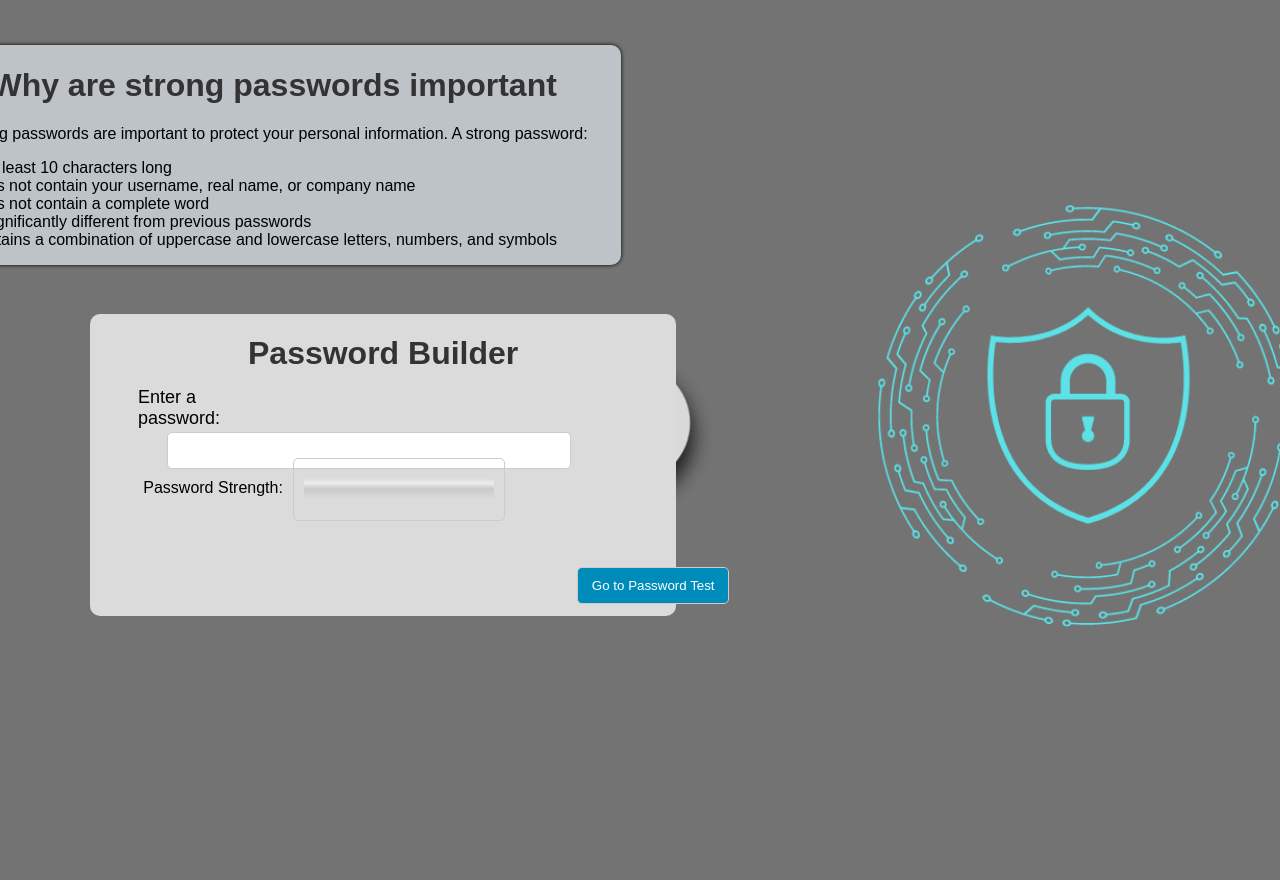
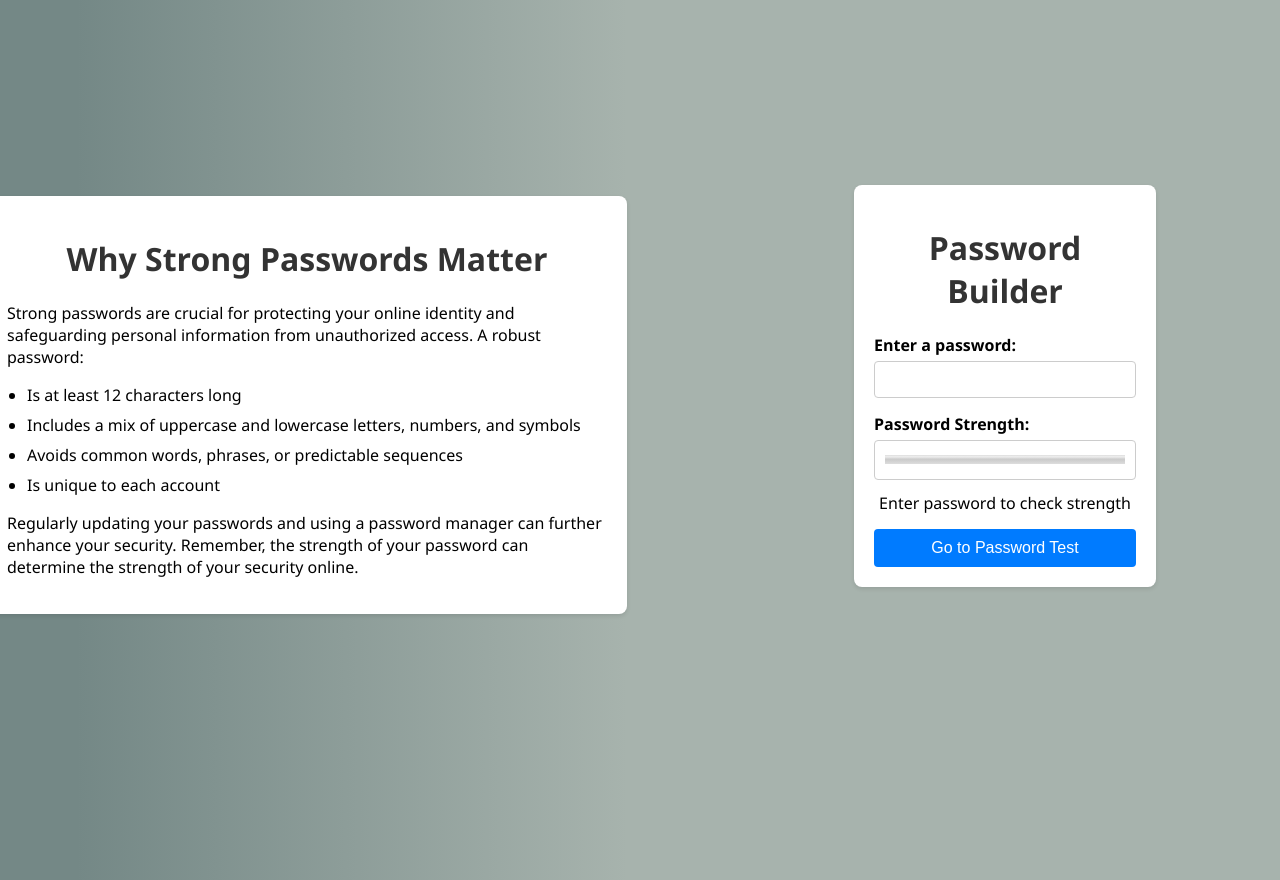
Before and after one commit to SKel1817/secure-a-key, a Flask app: page /passwordBuilder in a window 1280 px wide. Before the commit the page ends 627 px from the top, so only its background shows below. Run offline with Flask 3, Linux system fonts and the light colour scheme.

Commit message:
password builder pretty

```diff
--- a/templates/passwordBuilder.html
+++ b/templates/passwordBuilder.html
@@ -1,193 +1,174 @@
 <!DOCTYPE html>
-<html>
+<html lang="en">
 <head>
+    <meta charset="UTF-8">
+    <meta name="viewport" content="width=device-width, initial-scale=1.0">
     <title>Password Builder</title>
     <style>
         body {
-            background-image: url('../static/password.png'); /* Update with the correct path to your image */
-            background-size: cover;
-            font-family: 'Arial', sans-serif;
+            font-family: 'Segoe UI', Tahoma, Geneva, Verdana, sans-serif;
+            background: rgb(116,136,134);
+            background: linear-gradient(90deg, rgba(116,136,134,1) 6%, rgba(167,179,173,1) 49%);
+            margin: 0;
+            padding: 20px;
             display: flex;
+            flex-direction: column;
             align-items: center;
-            justify-content: center;
-            height: 100vh;
-            margin: 0;
+            gap: 20px;
+            min-height: 100vh;
         }
-        .text{
+
+        .container, .info-card {
+            max-width: 600px;
+            background: #fff;
+            padding: 20px;
+            border-radius: 8px;
+            box-shadow: 0 2px 4px rgba(0, 0, 0, 0.1);
+        }
+
+        h1 {
+            color: #333;
             text-align: center;
         }
-        .container {
+
+        .form-group {
+            margin-bottom: 15px;
+        }
+
+        label {
+            display: block;
+            margin-bottom: 5px;
+            font-weight: 600;
+        }
+
+        input[type="password"], meter {
+            width: 100%;
+            padding: 10px;
+            border: 1px solid #ccc;
+            border-radius: 4px;
+            box-sizing: border-box;
+        }
+
+        button {
+            width: 100%;
+            padding: 10px;
+            border: none;
+            border-radius: 4px;
+            background-color: #007bff;
+            color: white;
+            font-size: 16px;
+            cursor: pointer;
+            transition: background-color 0.3s ease;
+        }
+
+        button:hover {
+            background-color: #0056b3;
+        }
+
+        #strength-text {
             text-align: center;
+            margin-top: 10px;
         }
-        h1 {
-            text-align: center;
-            color: #333;
+
+        .info-card p, .info-card ul {
+            margin-top: 0;
+            margin-bottom: 1em;
         }
-        label, input, button, meter {
-            display: block;
-            width: 100%;
-            margin-bottom: 10px;
+
+        .info-card ul {
+            padding-left: 20px;
         }
-        input, button, meter {
-            padding: 10px;
-            border-radius: 5px;
-            border: 1px solid #ccc;
+
+        .info-card li {
+            margin-bottom: 0.5em;
         }
-        button {
-            background-color: #008CBA;
-            color: white;
-            cursor: pointer;
-        }
-        button:hover {
-            background-color: #005f73;
-        }
-        /* Container */
-.container{
- transform:translatex(90px) translatey(65px);
- background-color:#dbdbdb;
- width:704px !important;
- border-top-left-radius:10px;
- border-top-right-radius:10px;
- border-bottom-left-radius:10px;
- border-bottom-right-radius:10px;
- height:302px;
+        /* Info card */
+.info-card{
+ transform:translatex(-333px) translatey(-246px);
 }
 
-/* Text */
-.text{
- transform:translatex(-138px) translatey(-250px);
- background-color:#bdc3c7;
- border-top-left-radius:10px;
- box-shadow:0px 0px 4px 0px #000000;
- background-blend-mode:darken;
- border-top-right-radius:10px;
- border-bottom-left-radius:10px;
- border-bottom-right-radius:10px;
- width:833px;
-}
-
-/* Password */
-#password{
- width:382px;
- position:relative;
- left:3px;
- transform:translatex(74px) translatey(-14px);
+/* Container */
+.container{
+ transform:translatex(365px) translatey(165px);
+ min-height:323px;
+ width:262px;
 }
 
 /* Strength meter */
 #strength-meter{
- min-height:63px;
- width:212px;
- transform:translatex(203px) translatey(-72px);
+ min-height:40px;
 }
 
-/* List Item */
-li:nth-child(1),.text li:nth-child(2),.text li:nth-child(3),.text ul li:nth-child(4),.text ul li:nth-child(5){
- text-align:left !important;
-}
-
-/* Button */
-.container button{
- width:26%;
- transform:translatex(483px) translatey(-39px);
-}
-
-/* Label */
-.container label:nth-child(2){
- text-align:left;
- width:21%;
- min-height:31px;
- font-size:18px;
- transform:translatex(48px) translatey(-7px);
-}
-
-/* Label */
-.container label:nth-child(4){
- width:28%;
- transform:translatex(41px) translatey(-14px);
- min-height:27px;
-}
-
-/* Strength text */
-#strength-text{
- display:inline-block;
- height:19px;
- width:122px;
- transform:translatex(119px) translatey(-125px);
- position:relative;
- top:6px;
-}
-/* Text */
-.text{
- transform:translatex(-659px) translatey(-245px);
-}
-
-/* Button */
-.container button{
- transform:translatex(487px) translatey(-59px);
-}
 
     </style>
-    <title>Password Builder</title>
+</head>
+<body>
+    <div class="container">
+        <h1>Password Builder</h1>
+        <div class="form-group">
+            <label for="password">Enter a password:</label>
+            <input type="password" id="password" oninput="validatePassword()">
+        </div>
+        <div class="form-group">
+            <label for="strength-meter">Password Strength:</label>
+            <meter id="strength-meter" min="0" max="100" value="0"></meter>
+            <div id="strength-text">Enter password to check strength</div>
+        </div>
+        <button onclick="redirectToTestPage()">Go to Password Test</button>
+    </div>
+
+    <div class="info-card">
+        <h1>Why Strong Passwords Matter</h1>
+        <p>Strong passwords are crucial for protecting your online identity and safeguarding personal information from unauthorized access. A robust password:</p>
+        <ul>
+            <li>Is at least 12 characters long</li>
+            <li>Includes a mix of uppercase and lowercase letters, numbers, and symbols</li>
+            <li>Avoids common words, phrases, or predictable sequences</li>
+            <li>Is unique to each account</li>
+        </ul>
+        <p>Regularly updating your passwords and using a password manager can further enhance your security. Remember, the strength of your password can determine the strength of your security online.</p>
+    </div>
+
     <script>
         function validatePassword() {
             var password = document.getElementById("password").value;
             var strengthMeter = document.getElementById("strength-meter");
             var strengthText = document.getElementById("strength-text");
 
-            // Password validation logic goes here
-            var hasUppercase = /[A-Z]/.test(password);
-            var hasNumber = /[0-9]/.test(password);
-            var hasSpecialCharacter = /[!@#$%^&*()_+\-=\[\]{};':"\\|,.<>\/?]/.test(password);
-            var isOvertenCharacters = password.length >= 10;
+            var strength = 0;
+            if (password.match(/[a-z]+/)) {
+                strength += 20;
+            }
+            if (password.match(/[A-Z]+/)) {
+                strength += 20;
+            }
+            if (password.match(/[0-9]+/)) {
+                strength += 20;
+            }
+            if (password.match(/[\W]+/)) {
+                strength += 20;
+            }
+            if (password.length >= 8) {
+                strength += 20;
+            }
 
-            if (hasUppercase && hasNumber && hasSpecialCharacter && isOvertenCharacters) {
-                strengthMeter.value = 100;
+            strengthMeter.value = strength;
+
+            if (strength < 40) {
+                strengthText.innerHTML = "Weak";
+            } else if (strength < 60) {
+                strengthText.innerHTML = "Moderate";
+            } else if (strength < 80) {
+                strengthText.innerHTML = "Good";
+            } else {
                 strengthText.innerHTML = "Strong";
             }
-            else if (hasUppercase && hasNumber && isOvertenCharacters) {
-                strengthMeter.value = 75;
-                strengthText.innerHTML = "Moderate";
-            }
-            else if (hasUppercase && hasNumber) {
-                strengthMeter.value = 50;
-                strengthText.innerHTML = "Moderate";
-            }
-            else if (hasUppercase) {
-                strengthMeter.value = 25;
-                strengthText.innerHTML = "Weak";
-            }
-            else {
-                strengthMeter.value = 0;
-                strengthText.innerHTML = "Very Weak";
-            }
         }
+
         function redirectToTestPage() {
-        var password = document.getElementById("password").value; // Correctly capture the password value
-        window.location.href = "/passwordTest?password=" + encodeURIComponent(password);
+            var password = document.getElementById("password").value;
+            window.location.href = "/passwordTest?password=" + encodeURIComponent(password);
         }
     </script>
-</head>
-<body>
-    <div class="container">
-        <h1>Password Builder</h1>
-        <label for="password">Enter a password:</label>
-        <input type="password" id="password" onkeyup="validatePassword()" />
-
-        <label for="strength-meter">Password Strength:</label>
-        <meter id="strength-meter" min="0" max="100" value="0"></meter>
-        <span id="strength-text"></span>
-        <button onclick="redirectToTestPage()">Go to Password Test</button>
-    </div>
-    <div class="text">
-        <h1>Why are strong passwords important</h1>
-        <p>Strong passwords are important to protect your personal information. A strong password:</p>
-        <ul>
-            <li>Is at least 10 characters long</li>
-            <li>Does not contain your username, real name, or company name</li>
-            <li>Does not contain a complete word</li>
-            <li>Is significantly different from previous passwords</li>
-            <li>Contains a combination of uppercase and lowercase letters, numbers, and symbols</li>
-        </ul>
 </body>
 </html>
```
Also changed, not shown: static/password.png.
